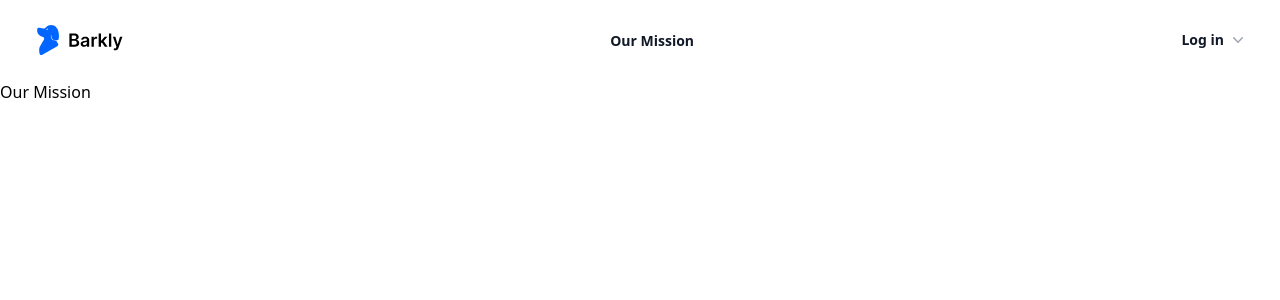
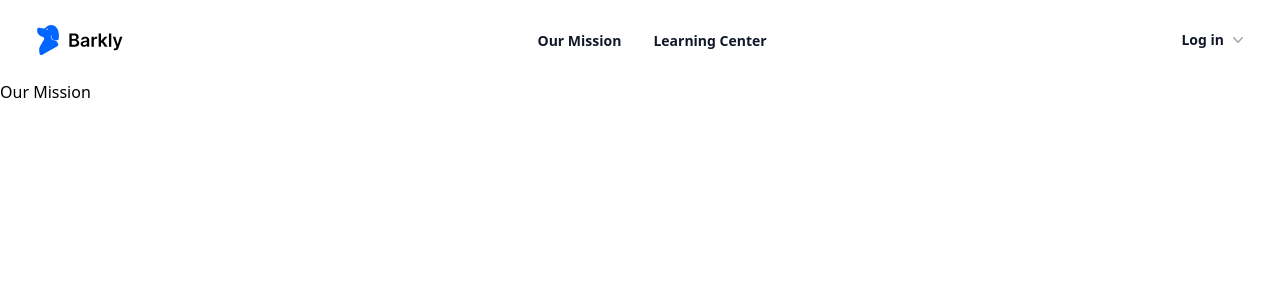
Before and after one commit to AlexaVas/DogAdoption_Client, a React (Vite) app: page /mission in a window 1280 px wide. Shown: the top 300 px of the page. Built offline with nearby package versions, Linux system fonts and the light colour scheme.

Commit message:
added learning

```diff
--- a/src/App.jsx
+++ b/src/App.jsx
@@ -18,6 +18,7 @@ import EditDogPage from "./pages/EditDogPage";
 import ViewPage from "./pages/ViewPage";
 import FavoritesPage from "./pages/FavoritesPage";
 import MissionPage from "./pages/MissionPage";
+import LearningCenter from "./pages/LearningCenter";
 
 function App() {
   return (
@@ -116,6 +117,16 @@ function App() {
           }
         />
 
+<Route
+          path="/learning"
+          element={
+            <IsAnon>
+              {" "}
+              <LearningCenter />{" "}
+            </IsAnon>
+          }
+        />
+
         <Route path="*" element={<HomePage />} />
       </Routes>
     </div>
--- a/src/components/Navbar.jsx
+++ b/src/components/Navbar.jsx
@@ -46,9 +46,9 @@ function Navbar() {
   </button>
 </Link>
 
-{/* <Link to="/shelter/listing"><button className="text-sm font-semibold leading-6 text-gray-900">
-  Add Listing</button>
-</Link> */}
+<Link to="/learning"><button className="text-sm font-semibold leading-6 text-gray-900">
+  Learning Center</button>
+</Link>
 
 
 </div>
--- /dev/null
+++ b/src/pages/LearningCenter.jsx
@@ -0,0 +1,12 @@
+import { useState, useEffect } from "react";
+import { useContext } from "react";
+import { AuthContext } from "../context/auth.context";
+import { Link, useParams, useNavigate } from "react-router-dom";
+const API_URL = "https://clear-bee-dress.cyclic.app";
+function LearningCenter() {
+return ( <div>
+<h1>Learning Center</h1>
+</div>
+);
+}
+export default LearningCenter;
```
